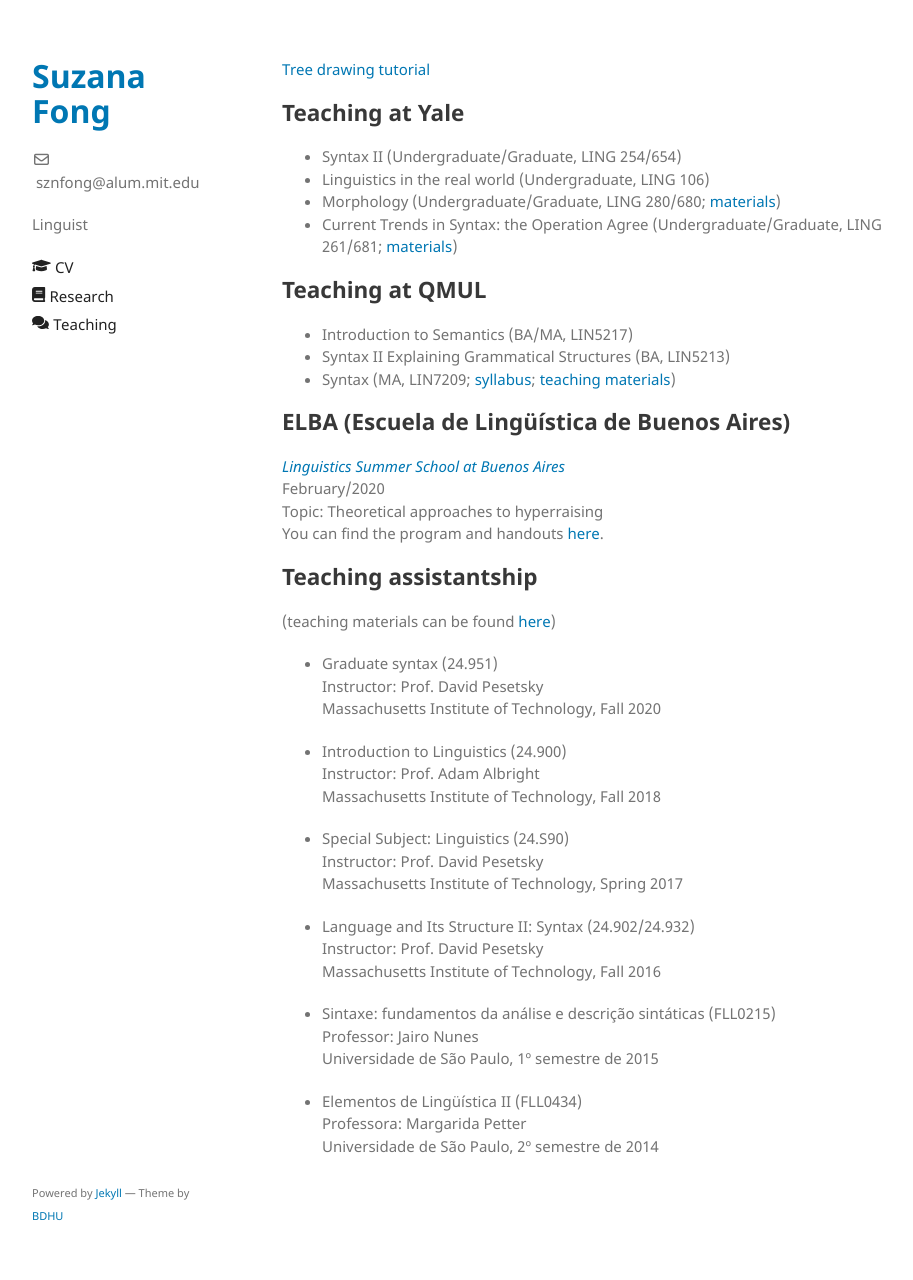
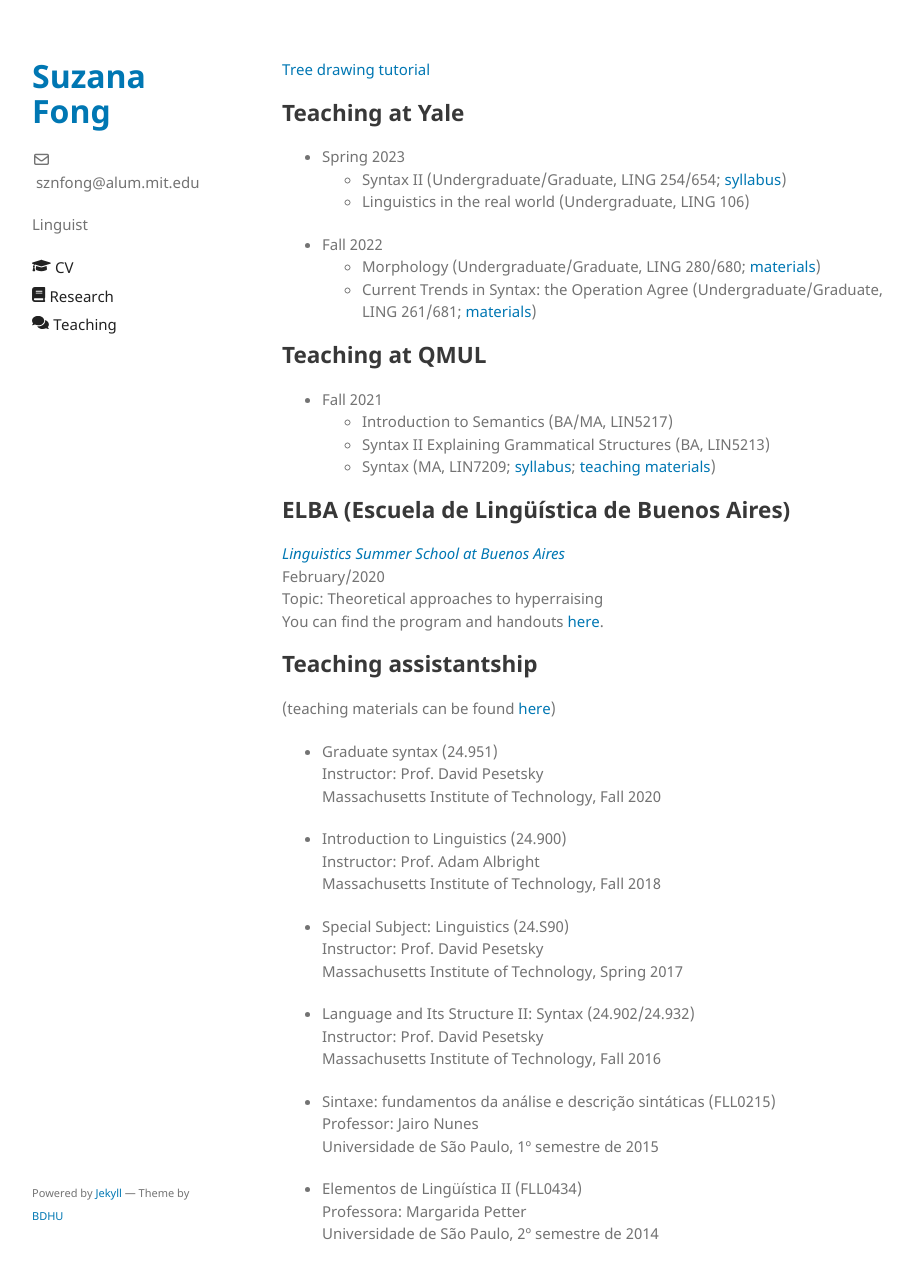
Before and after one commit to sznfng/sznfng.github.io, a Jekyll site: the page built from teaching.md, in a window 1280 px wide and 1295 px high. Shown: the top 1280 px of the window, without its empty margins (178-1091 px from the left). Built offline with Jekyll 4.4.1, drawn with Linux system fonts in a browser that asks for light colours.

Commit message:
Update teaching.md

```diff
--- a/teaching.md
+++ b/teaching.md
@@ -6,15 +6,18 @@ title: Teaching
 [Tree drawing tutorial](Tree_drawing_tutorial_website.pdf)
 
 ## Teaching at Yale
-+ Syntax II (Undergraduate/Graduate, LING 254/654)
-+ Linguistics in the real world (Undergraduate, LING 106)
-+ Morphology (Undergraduate/Graduate, LING 280/680; [materials](https://www.dropbox.com/sh/0nuen1k1nzdjvdl/AADskOLcd4jHh-cmczVF72E8a?dl=0))
-+ Current Trends in Syntax: the Operation Agree (Undergraduate/Graduate, LING 261/681; [materials](https://www.dropbox.com/sh/1i76zgliw852oyb/AAANq3gmRNQKNIhZspVBmKcua?dl=0))
++ Spring 2023
+  + Syntax II (Undergraduate/Graduate, LING 254/654; [syllabus](https://www.dropbox.com/s/1wh9r7m3z7ux09t/Ling_254_654_Syntax_II_Syllabus.pdf?dl=0))
+  + Linguistics in the real world (Undergraduate, LING 106)
++ Fall 2022
+  + Morphology (Undergraduate/Graduate, LING 280/680; [materials](https://www.dropbox.com/sh/0nuen1k1nzdjvdl/AADskOLcd4jHh-cmczVF72E8a?dl=0))
+  + Current Trends in Syntax: the Operation Agree (Undergraduate/Graduate, LING 261/681; [materials](https://www.dropbox.com/sh/1i76zgliw852oyb/AAANq3gmRNQKNIhZspVBmKcua?dl=0))
 
 ## Teaching at QMUL
-+ Introduction to Semantics (BA/MA, LIN5217)
-+ Syntax II Explaining Grammatical Structures (BA, LIN5213)
-+ Syntax (MA, LIN7209; [syllabus](https://sznfng.github.io/Syllabus_QMUL_Fall_2021_LIN7209.pdf); [teaching materials](https://www.dropbox.com/sh/kl42lu5d1can1uz/AAB1sf3FX8V0Q3hdynVfhIGVa?dl=0))
++ Fall 2021
+  + Introduction to Semantics (BA/MA, LIN5217)
+  + Syntax II Explaining Grammatical Structures (BA, LIN5213)
+  + Syntax (MA, LIN7209; [syllabus](https://sznfng.github.io/Syllabus_QMUL_Fall_2021_LIN7209.pdf); [teaching materials](https://www.dropbox.com/sh/kl42lu5d1can1uz/AAB1sf3FX8V0Q3hdynVfhIGVa?dl=0))
 
 ## ELBA (Escuela de Lingüística de Buenos Aires)
 
```
